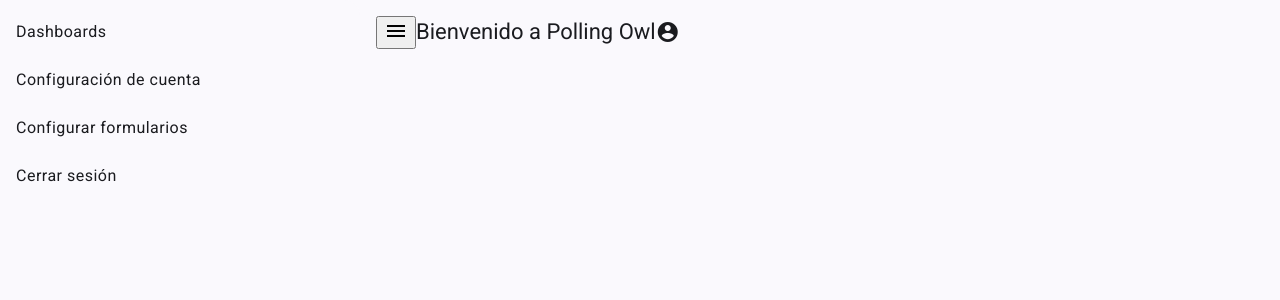
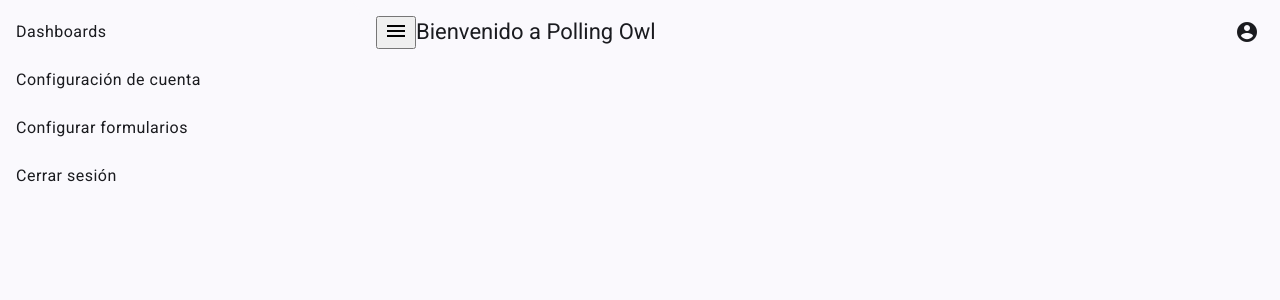
Before and after one commit to Dani1804/proyecto_angular, an Angular app: page /home in a window 1280 px wide. Shown: the top 300 px of the page. Built offline with nearby package versions, Linux system fonts and the light colour scheme.

Commit message:
fix responsive en el home

```diff
--- a/src/app/pages/home/home.component.css
+++ b/src/app/pages/home/home.component.css
@@ -2,6 +2,7 @@
 .sidenav-container {
   height: 100vh; /* Asegura que el contenedor ocupe toda la altura de la pantalla */
   display: flex; /* Usa flexbox para permitir un diseño flexible */
+  flex-direction: column; /* Asegura que el contenido fluya verticalmente */
 }
 
 /* Estilos para la barra de herramientas */
@@ -9,6 +10,8 @@
   display: flex; /* Usa flexbox para alinear los elementos en la barra de herramientas */
   justify-content: space-between; /* Espacia los elementos de la barra de herramientas */
   align-items: center; /* Centra verticalmente los elementos */
+  padding: 0 16px; /* Añade un poco de padding lateral para evitar que el contenido toque los bordes */
+  box-sizing: border-box;
 }
 
 /* Espaciador para empujar el contenido a los extremos */
@@ -19,6 +22,7 @@
 /* Estilos para el contenido principal */
 .content {
   padding: 20px; /* Añade espacio alrededor del contenido */
+  flex: 1; /* Permite que el contenido crezca y ocupe el espacio restante */
 }
 
 /* Estilos para el nombre de usuario */
@@ -52,4 +56,8 @@
     margin: 0; /* Asegura que no haya márgenes no deseados */
     z-index: 2; /* Asegura que el botón de menú esté sobre otros elementos */
   }
+
+  .username {
+    justify-content: flex-end; /* Asegura que el nombre de usuario se mantenga a la derecha en pantallas pequeñas */
+  }
 }
--- a/src/app/pages/home/home.component.html
+++ b/src/app/pages/home/home.component.html
@@ -21,7 +21,7 @@
     </mat-toolbar>
 
     <div class="content">
-        <router-outlet></router-outlet> <!-- Aquí se mostrarán las secciones -->
+      <router-outlet></router-outlet>
     </div>
   </mat-sidenav-content>
 </mat-sidenav-container>
```
Lines whose indentation alone changed are shown as unchanged.
